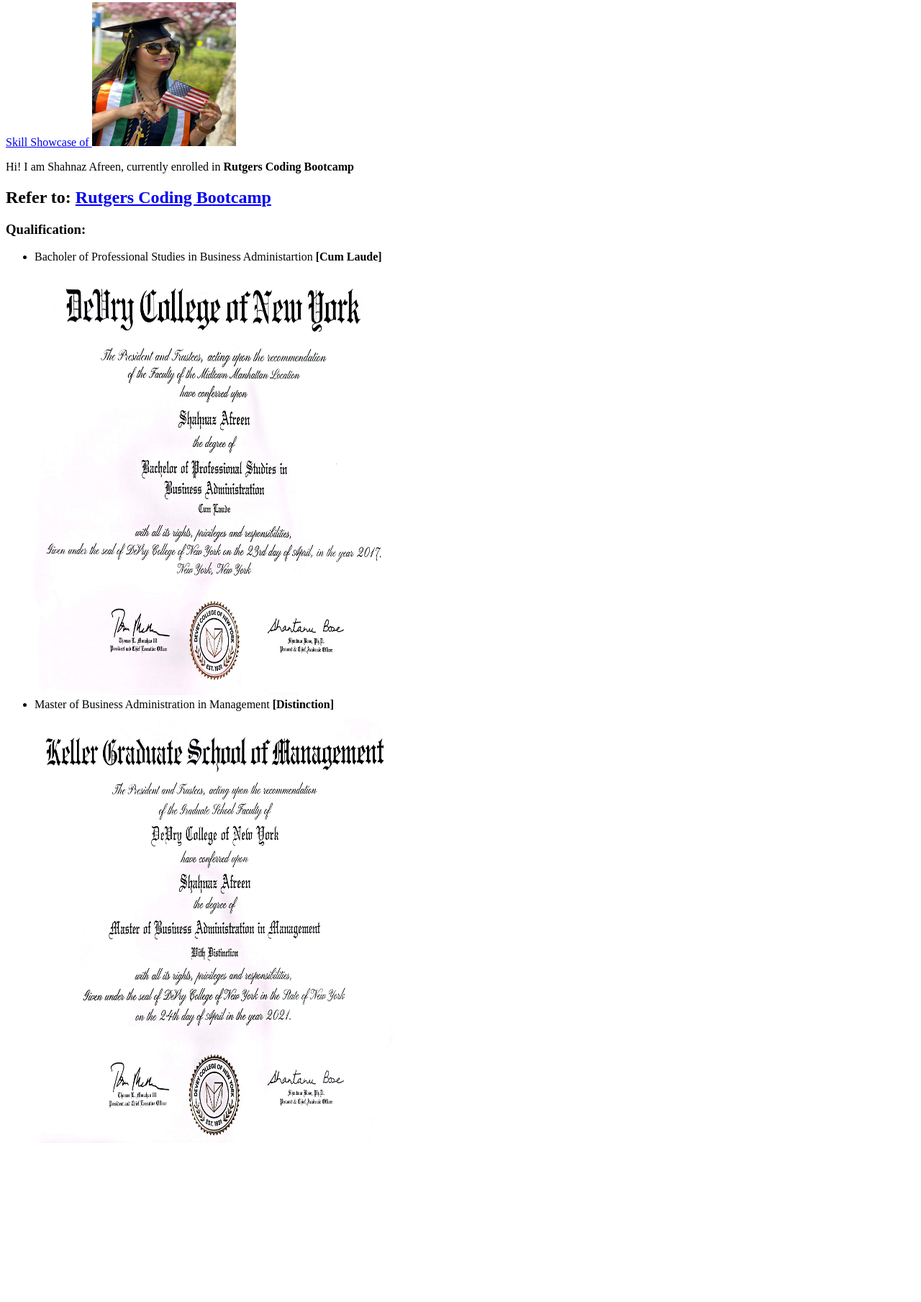
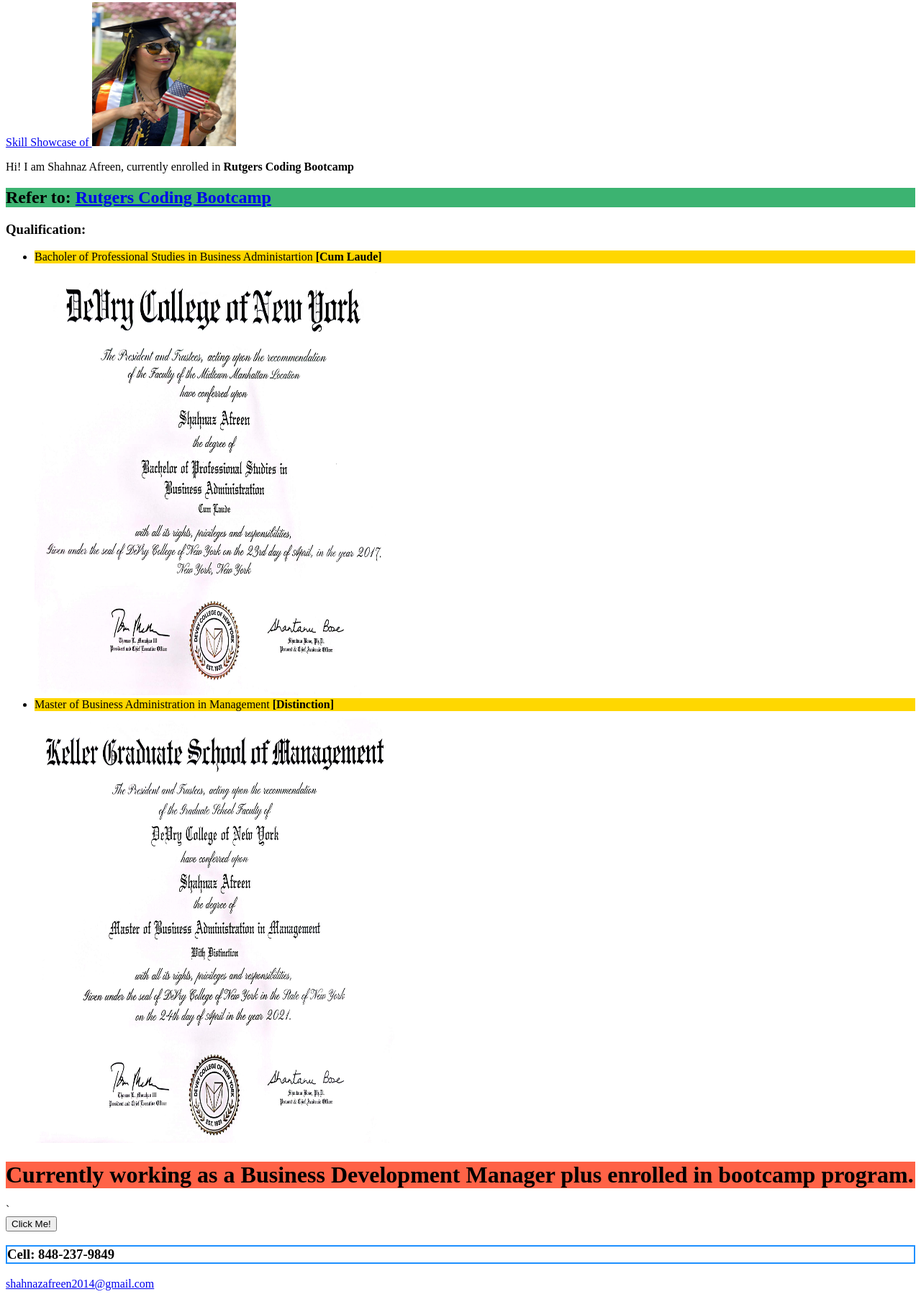
Before and after one commit to ShahnazAfreen9849/showCaseTalent, a plain HTML site: page index.html in a window 1280 px wide. Shown: the part 77-1886 px from the top of the page at 72% size. Before the commit the page ends 1685 px from the top, so only its background shows below. Drawn offline with Linux system fonts and the light colour scheme.

Commit message:
added code for images,font color and content

```diff
--- a/index.html
+++ b/index.html
@@ -6,24 +6,40 @@
 </head>
 
 <body>
-    <h1>Introduction</h1>
-    <a href="https://github.com/ShahnazAfreen9849"> Skill Showcase of    </a>
+    <h1 style="background-color:teal;">Introduction</h1>
+    <a href="https://github.com/ShahnazAfreen9849"> Skill Showcase of </a>
     <img src="images/myself.JPG" alt="Shahnaz" width="200" height="200">
     <p> Hi! I am Shahnaz Afreen, currently enrolled in <strong>Rutgers Coding Bootcamp</strong></p>
-    <h2>Refer to: <a href="https://bootcamp.rutgers.edu/coding/">Rutgers Coding Bootcamp</a></h2>
+    <h2 Style="background-color:MediumSeaGreen">Refer to: <a href="https://bootcamp.rutgers.edu/coding/">Rutgers Coding
+            Bootcamp</a></h2>
+    <div>
+
         <h3>
             Qualification:
         </h3>
         <ul>
-        <li>
+            <li style="background-color:gold;">
+
                 Bacholer of Professional Studies in Business Administartion <strong>[Cum Laude]</strong>
             </li>
             <img src="images/BA.jpg" alt="Under Graduate" style="width:500px;height:600px;">
-        <li>
+            <li style="background-color: gold;">
                 Master of Business Administration in Management <strong>[Distinction]</strong>
             </li>
             <img src="images/MBA.jpg" alt="Under Graduate" style="width:500px;height:600px;">
         </ul>
+
+    </div>
+    <div>
+
+<h1 style="background-color:rgb(255, 99, 71);">Currently working as a Business Development Manager plus enrolled in bootcamp program.</h1>
+    </div>
+`
+    <footer>
+        <button type="button" onclick="alert('Thanks for your time!')">Click Me!</button>
+        <h3 style="border: 2px solid DodgerBlue;"> Cell: 848-237-9849</h3>
+        <p><a href="mailto:shahnazafreen2014@gmail.com">shahnazafreen2014@gmail.com</a></p>
+    </footer>
 </body>
 
 </html>
```
Lines whose indentation alone changed are shown as unchanged.
